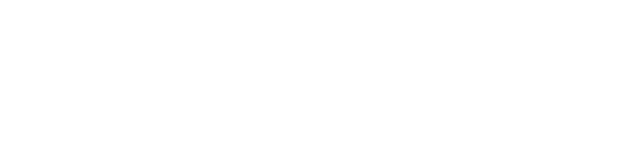
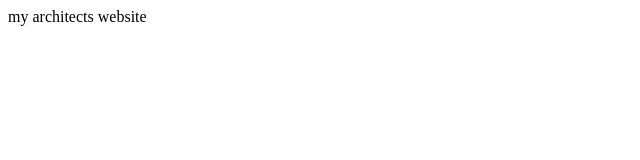
Before and after one commit to Imam5-alt/G3-architects-webpage, a plain HTML site: page index.html in a window 1280 px wide. Shown: the whole page, without its empty margins (0-640 px from the left). Drawn offline with Linux system fonts and the light colour scheme.

Commit message:
first commit

```diff
--- a/index.html
+++ b/index.html
@@ -10,6 +10,7 @@
 
 <body>
     <header>
+        my architects website
 
     </header>
     <main>
```
